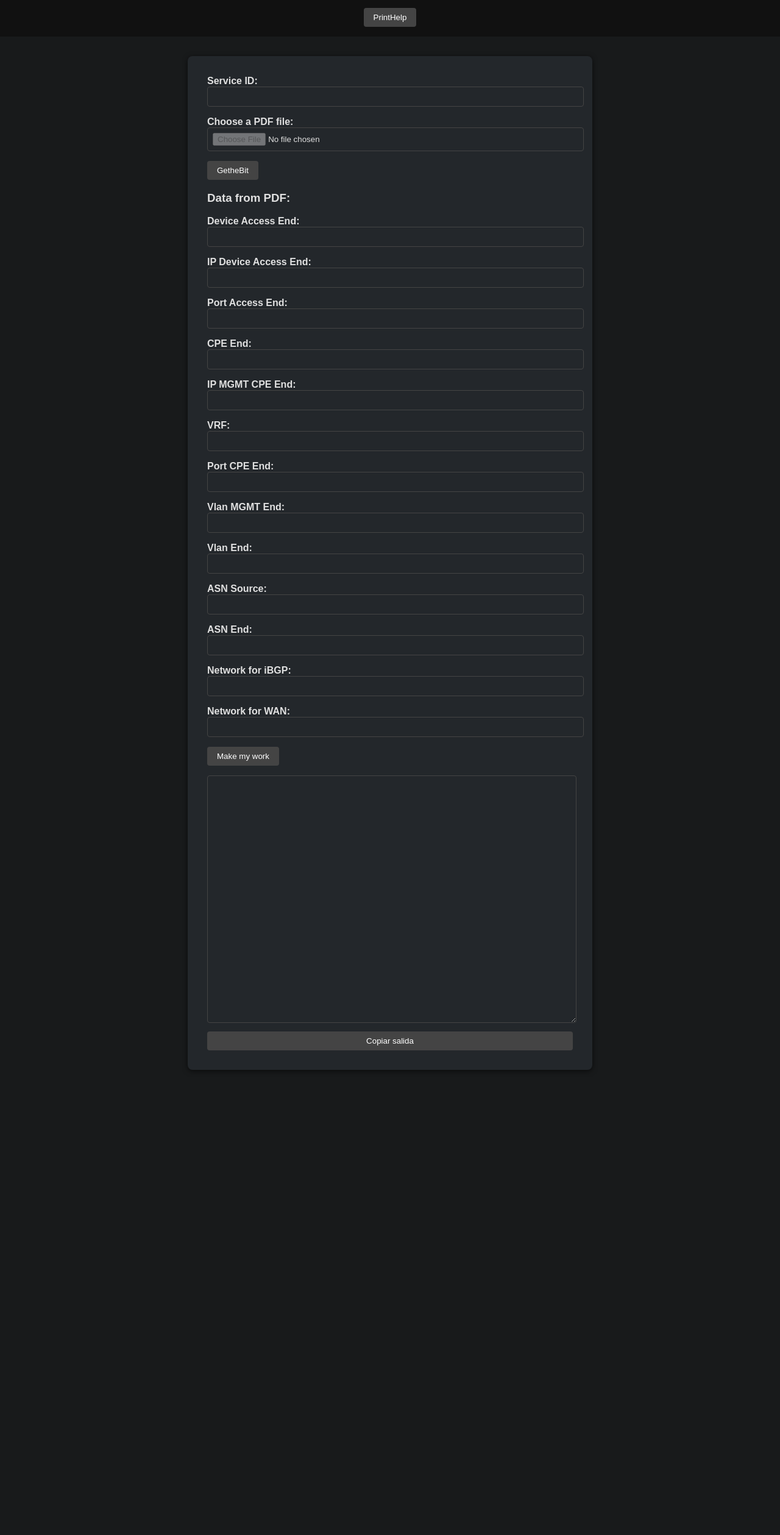
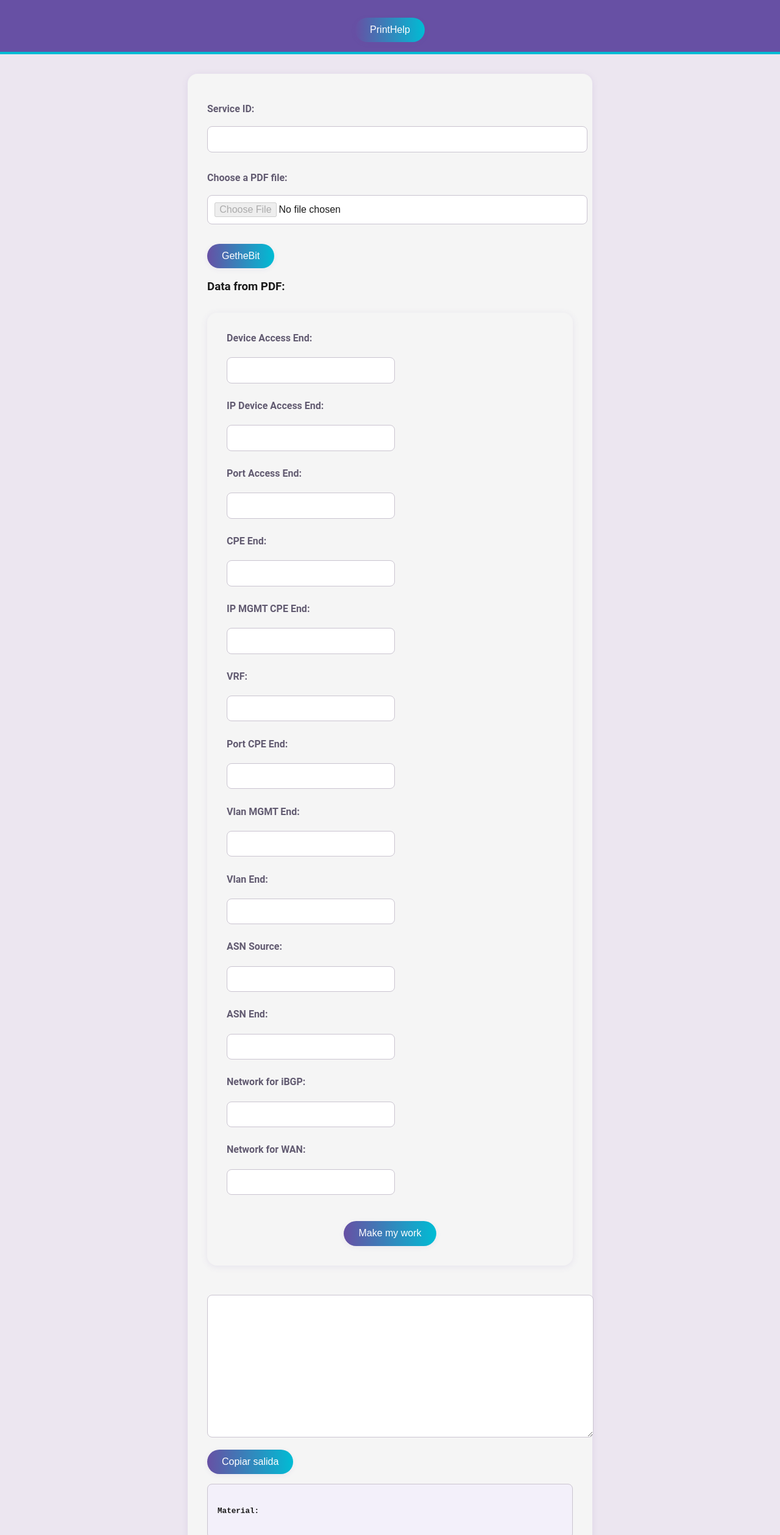
Before and after one commit to roghax85/RAD-2i_rogha, a plain HTML site: page ufibot.html in a window 1280 px wide. Shown: the part 127-2645 px from the top of the page at 61% size. Before the commit the page ends 1914 px from the top, so only its background shows below. Drawn offline with Linux system fonts and the light colour scheme.

Commit message:
css complee

```diff
--- /dev/null
+++ b/ufibot.css
@@ -0,0 +1,154 @@
+/* Dos columnas para los campos del formulario */
+#formDatos {
+  display: grid;
+  grid-template-columns: 1fr 1fr;
+  gap: 1.2rem 2rem;
+  align-items: center;
+}
+#formDatos label {
+  grid-column: span 1;
+  margin-top: 0;
+  margin-bottom: 0.2em;
+}
+#formDatos input[type="text"] {
+  grid-column: span 1;
+  width: 100%;
+  margin-bottom: 0.5em;
+}
+#formDatos button {
+  grid-column: 1 / -1;
+  justify-self: center;
+  margin-top: 1em;
+}
+/* Ocultar el pre con id pdfText */
+#pdfText {
+  display: none !important;
+}
+/* Estilos para el header y el icono */
+.ufibot-icon {
+  height: 60px;
+  width: auto;
+  vertical-align: middle;
+  margin-bottom: 0.3em;
+}
+.ufibot-title {
+  display: inline-block;
+  vertical-align: middle;
+  margin-left: 0.5em;
+}
+/* Material 3 inspired dynamic color theme for ufibot.html */
+:root {
+  --m3-primary: #6750a4;
+  --m3-on-primary: #fff;
+  --m3-surface: #f5f5f5;
+  --m3-on-surface: #1a1a1a;
+  --m3-secondary: #625b71;
+  --m3-on-secondary: #fff;
+  --m3-outline: #cac4d0;
+  --m3-bg: #ece6f0;
+  --m3-dynamic: #00bcd4;
+}
+
+body {
+  font-family: 'Roboto', Arial, sans-serif;
+  background: var(--m3-bg);
+  color: var(--m3-on-surface);
+  margin: 0;
+  padding: 0;
+}
+
+header {
+  background: var(--m3-primary);
+  color: var(--m3-on-primary);
+  padding: 1.5rem 2rem 1rem 2rem;
+  text-align: center;
+  border-bottom: 4px solid var(--m3-dynamic);
+}
+
+h1 {
+  margin: 0 0 0.2em 0;
+  font-weight: 700;
+  letter-spacing: 0.02em;
+}
+
+button {
+  background: linear-gradient(90deg, var(--m3-primary), var(--m3-dynamic));
+  color: var(--m3-on-primary);
+  border: none;
+  border-radius: 24px;
+  padding: 0.7rem 1.5rem;
+  font-size: 1rem;
+  font-weight: 500;
+  cursor: pointer;
+  margin-top: 1rem;
+  transition: background 0.2s, box-shadow 0.2s;
+  box-shadow: 0 2px 8px rgba(103,80,164,0.08);
+}
+button:hover {
+  background: linear-gradient(90deg, var(--m3-dynamic), var(--m3-primary));
+  box-shadow: 0 4px 16px rgba(0,188,212,0.12);
+}
+
+form, div {
+  max-width: 600px;
+  margin: 2rem auto;
+  background: var(--m3-surface);
+  border-radius: 16px;
+  box-shadow: 0 2px 12px rgba(103,80,164,0.10);
+  padding: 2rem;
+}
+
+label {
+  font-weight: 600;
+  color: var(--m3-secondary);
+  display: block;
+  margin-top: 1rem;
+}
+
+input[type="file"], input[type="text"] {
+  margin-bottom: 1rem;
+  width: 100%;
+  padding: 0.7rem;
+  border: 1.5px solid var(--m3-outline);
+  border-radius: 8px;
+  background: #fff;
+  color: var(--m3-on-surface);
+  font-size: 1rem;
+  transition: border 0.2s;
+}
+input[type="file"]:focus, input[type="text"]:focus {
+  border: 1.5px solid var(--m3-primary);
+  outline: none;
+}
+
+textarea {
+  width: 100%;
+  min-height: 200px;
+  background: #fff;
+  color: var(--m3-on-surface);
+  border: 1.5px solid var(--m3-outline);
+  border-radius: 8px;
+  font-size: 1rem;
+  padding: 1rem;
+  margin-top: 1rem;
+  font-family: 'Roboto Mono', monospace;
+  resize: vertical;
+}
+
+pre {
+  background: #f3f0fa;
+  color: var(--m3-on-surface);
+  border: 1.5px solid var(--m3-outline);
+  border-radius: 8px;
+  padding: 1rem;
+  overflow-x: auto;
+  font-size: 0.95rem;
+  margin-top: 1rem;
+}
+
+@media (max-width: 700px) {
+  form, div {
+    max-width: 98vw;
+    padding: 1rem;
+  }
+}
--- a/ufibot.html
+++ b/ufibot.html
@@ -2,80 +2,21 @@
 <html lang="es">
 <head>
 	<meta charset="UTF-8">
-	<title>UFIbot - Procesador de PDF</title>
-	<style>
-		body {
-			font-family: Arial, sans-serif;
-			background: #181a1b;
-			margin: 0;
-			padding: 0;
-			color: #e0e0e0;
-		}
-		header {
-			background: #111;
-			color: #e0e0e0;
-			padding: 1rem 2rem;
-			text-align: center;
-		}
-		.container {
-			max-width: 600px;
-			margin: 2rem auto;
-			background: #23272b;
-			border-radius: 8px;
-			box-shadow: 0 2px 8px rgba(0,0,0,0.6);
-			padding: 2rem;
-			color: #e0e0e0;
-		}
-		label {
-			font-weight: bold;
-		}
-		input[type="file"], input[type="text"] {
-			margin-bottom: 1rem;
-			width: 100%;
-			padding: 0.5rem;
-			border: 1px solid #444;
-			border-radius: 4px;
-			background: #23272b;
-			color: #e0e0e0;
-		}
-		textarea {
-			background: #23272b;
-			color: #e0e0e0;
-			border: 1px solid #444;
-			border-radius: 4px;
-		}
-		pre {
-			background: #23272b !important;
-			color: #e0e0e0 !important;
-			border: 1px solid #444;
-			border-radius: 4px;
-		}
-		button {
-			background: #444;
-			color: #fff;
-			border: none;
-			border-radius: 4px;
-			padding: 0.5rem 1rem;
-			cursor: pointer;
-		}
-		button:hover {
-			background: #222;
-		}
-		h3 {
-			color: #e0e0e0;
-		}
-	</style>
+	<title>alegrUFI Working</title>
+	<link rel="stylesheet" href="ufibot.css">
+	<!-- Material 3 CSS -->
 </head>
 <body>
 	<header>
-		<h1>UFIbot</h1>
+		 <img src="ths95rths95rths9.png" alt="UFIbot icon" class="ufibot-icon">
+		 <h1 class="ufibot-title">alegrUFI</h1>
 		<p>Get Data info for RAD ETC L3 Service config CPE</p>
-		<button id="printHelpBtn" style="margin-top:10px;">PrintHelp</button>
+		<button id="printHelpBtn">PrintHelp</button>
 	</header>
-	<div class="container">
-	<pre id="valoresExtraidos" style="display:none;"></pre>
+	<div>
+
 		<label for="serviceId">Service ID:</label><br>
-		<input type="text" id="serviceId" name="serviceId" maxlength="16" minlength="16" required pattern=".{15}C" style="text-transform:uppercase;"><br>
+		<input type="text" id="serviceId" name="serviceId" maxlength="16" minlength="16" required pattern=".{15}C"><br>
 		<label for="pdfInput">Choose a PDF file:</label><br>
 		<input type="file" id="pdfInput" accept="application/pdf" disabled><br>
 		<button id="extractBtn">GetheBit</button>
@@ -123,9 +64,11 @@
 
             <button type="button" id="makeMyWorkBtn">Make my work</button>
 		</form>
-	<textarea id="outputText" style="width:100%;height:400px;margin-top:1rem;color:#00ff00;background:#23272b;border:1px solid #444;border-radius:4px;"></textarea>
-	<button id="copyOutputBtn" style="margin-top:10px;width:100%;">Copiar salida</button>
-	<pre id="pdfText" style="display:none;"></pre>
+
+	<textarea id="outputText"></textarea>
+	<button id="copyOutputBtn">Copiar salida</button>
+		<pre id="valoresExtraidos"><h5>Material:</h5></pre>
+	<pre id="pdfText"></pre>
 	</div>
 	<script src="https://cdnjs.cloudflare.com/ajax/libs/pdf.js/3.11.174/pdf.min.js"></script>
 	<script>
@@ -537,34 +480,7 @@ save`;
 			<html>
 			<head>
 				<title>PrintHelp</title>
-				<style>
-					body { margin:0; padding:0; background:#fff; }
-					.img-container {
-						position: relative;
-						width: 100vw;
-						height: 100vh;
-						overflow: hidden;
-					}
-					.help-text {
-						position: absolute;
-						top: 30px;
-						left: 0;
-						width: 100%;
-						text-align: center;
-						font-size: 2rem;
-						font-weight: bold;
-						color: #fff;
-						background: rgba(0,0,0,0.5);
-						padding: 1rem 0;
-						z-index: 2;
-					}
-					img {
-						width: 100vw;
-						height: 100vh;
-						object-fit: contain;
-						display: block;
-					}
-				</style>
+		       <!-- CSS eliminado -->
 			</head>
 			<body>
 				<div class="img-container">
```
Also changed, not shown: rad2i.html (deleted), ths95rths95rths9-big.png (added), ths95rths95rths9.png (added), ufibot.js (added).
